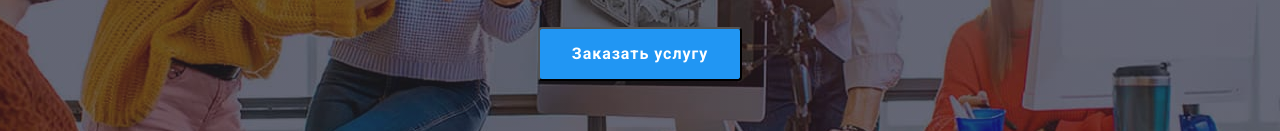
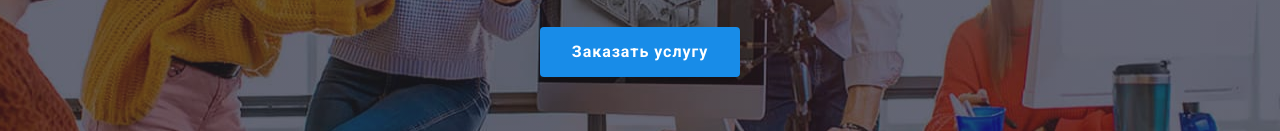
Before and after one commit to Ihor-Melnyk/goit-markup-hw-04, a plain HTML site: page index.html in a window 1280 px wide. In both pictures the pointer is over the button "Заказать услугу". Shown: the part 404-535 px from the top of the page. Drawn offline with nearby package versions, Linux system fonts and the light colour scheme.

Commit message:
btn hover

```diff
--- a/css/styles.css
+++ b/css/styles.css
@@ -1,5 +1,6 @@
 :root {
   --main-title-color: #2196f3;
+  --btn-hover: #188ce8;
   --second-title-color: #212121;
   --third-tittle-color: #000000;
   --fourth-tittle-color: #ffffff;
@@ -175,8 +176,14 @@ ul {
   text-transform: uppercase;
   color: var(--second-text-color);
 }
+.hero-btn:hover {
+  background: var(--btn-hover);
+  box-shadow: 0px 4px 4px rgba(0, 0, 0, 0.15);
+  border-radius: 4px;
+}
 .hero-btn {
   border-radius: 4px;
+  border: 0;
   padding: 10px 32px;
   display: inline-block;
   cursor: progress;
@@ -189,6 +196,7 @@ ul {
   letter-spacing: 0.06em;
   color: var(--fourth-tittle-color);
   background: var(--main-title-color);
+  box-shadow: 0px 4px 4px rgba(0, 0, 0, 0.15);
 }
 /* --------------------ОСОБЕНОСТИ-------------------------------- */
 .dignity {
```
